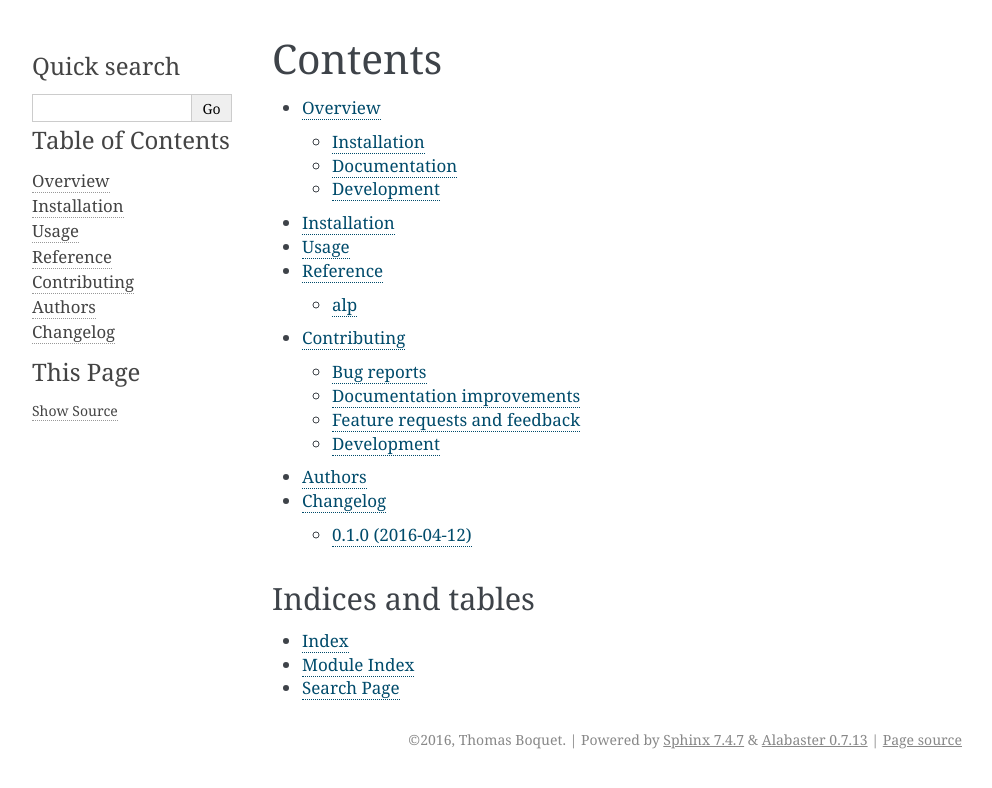
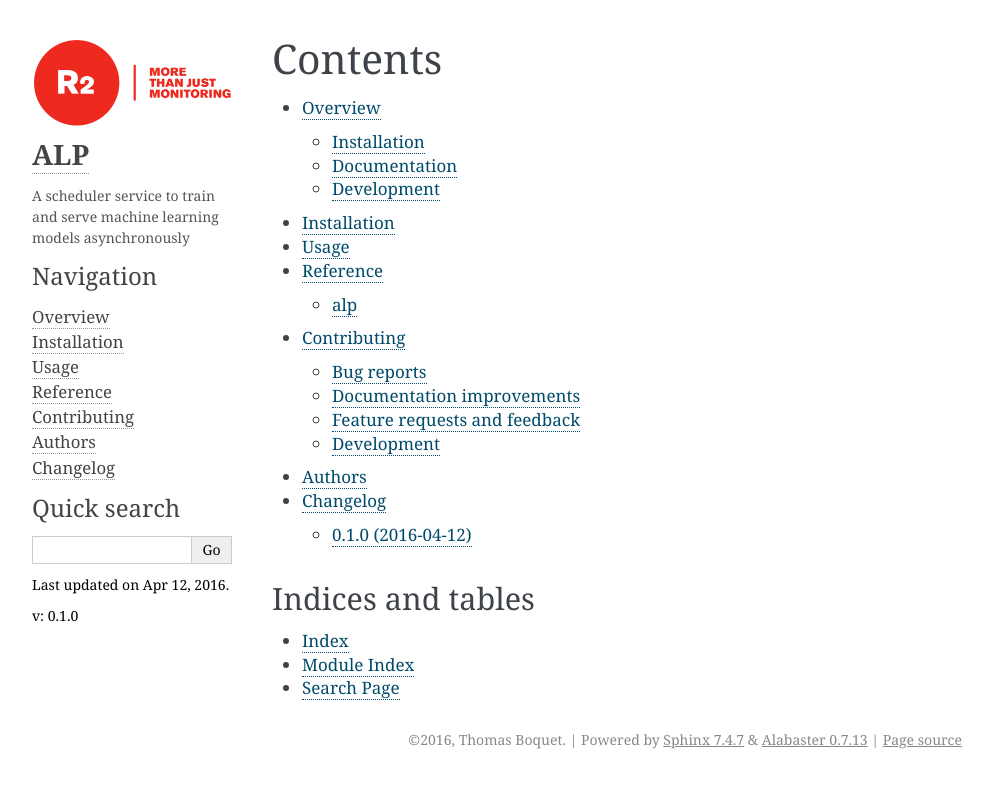
Before and after one commit to tboquet/python-alp, a Sphinx documentation site: the page built from docs/index.rst, in a window 1280 px wide. Shown: the top 788 px of the page, without its empty margins (148-1140 px from the left). Built offline with Sphinx 7.4.7, drawn with Linux system fonts in a browser that asks for light colours.

Commit message:
+ sidebar

```diff
--- a/docs/conf.py
+++ b/docs/conf.py
@@ -40,13 +40,14 @@ extlinks = {
 
 description = 'A scheduler service to train and serve machine learning models asynchronously'
 # -- Option for HTML output -----------------------------------------------
+
+html_static_path = ['_static']
 html_theme_options = {
     'logo': 'download.png',
     'logo_name': 'true',
     'description': description,
     'github_button': 'false'
 }
-html_static_path = ['_static']
 
 # Custom sidebar templates, maps document names to template names.
 html_sidebars = {
@@ -72,9 +73,6 @@ html_last_updated_fmt = '%b %d, %Y'
 html_split_index = False
 
 
-html_sidebars = {
-   '**': ['searchbox.html', 'globaltoc.html', 'sourcelink.html'],
-}
 html_short_title = '%s-%s' % (project, version)
 
 napoleon_use_ivar = True
```
